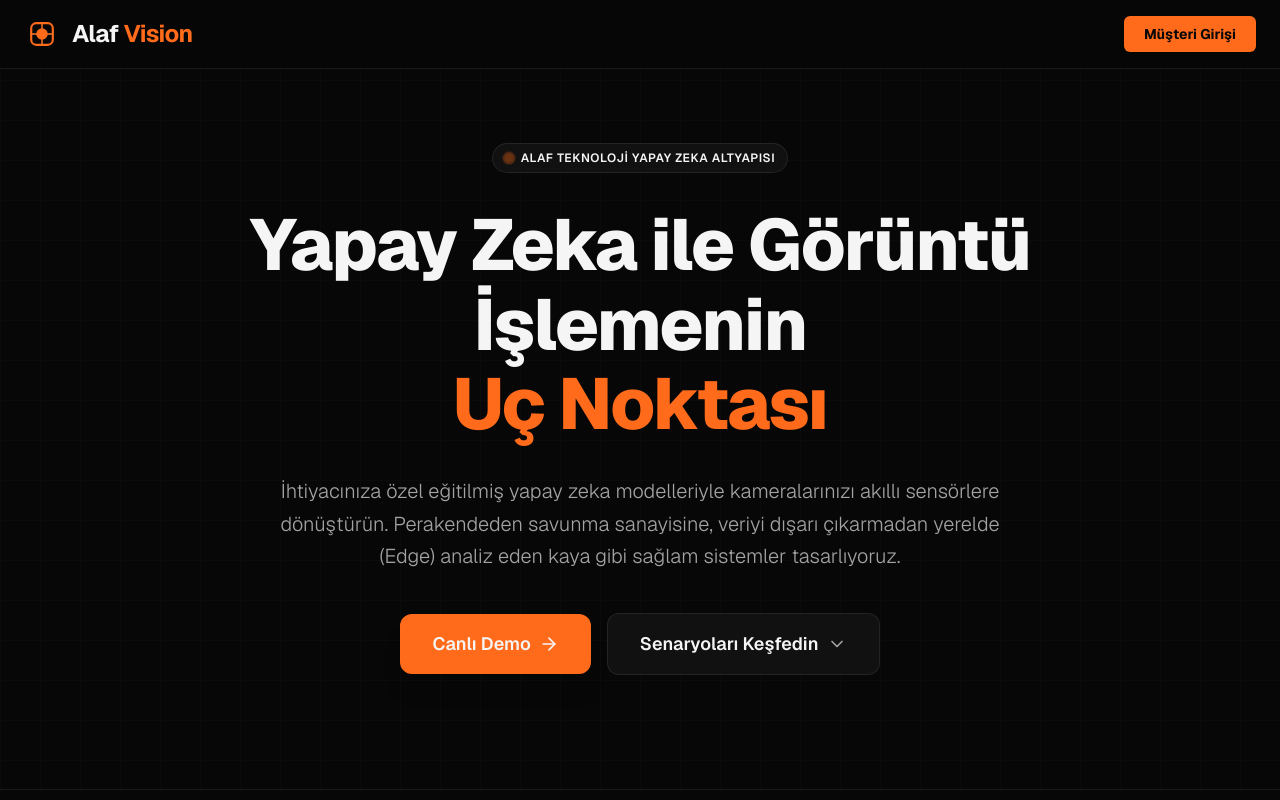
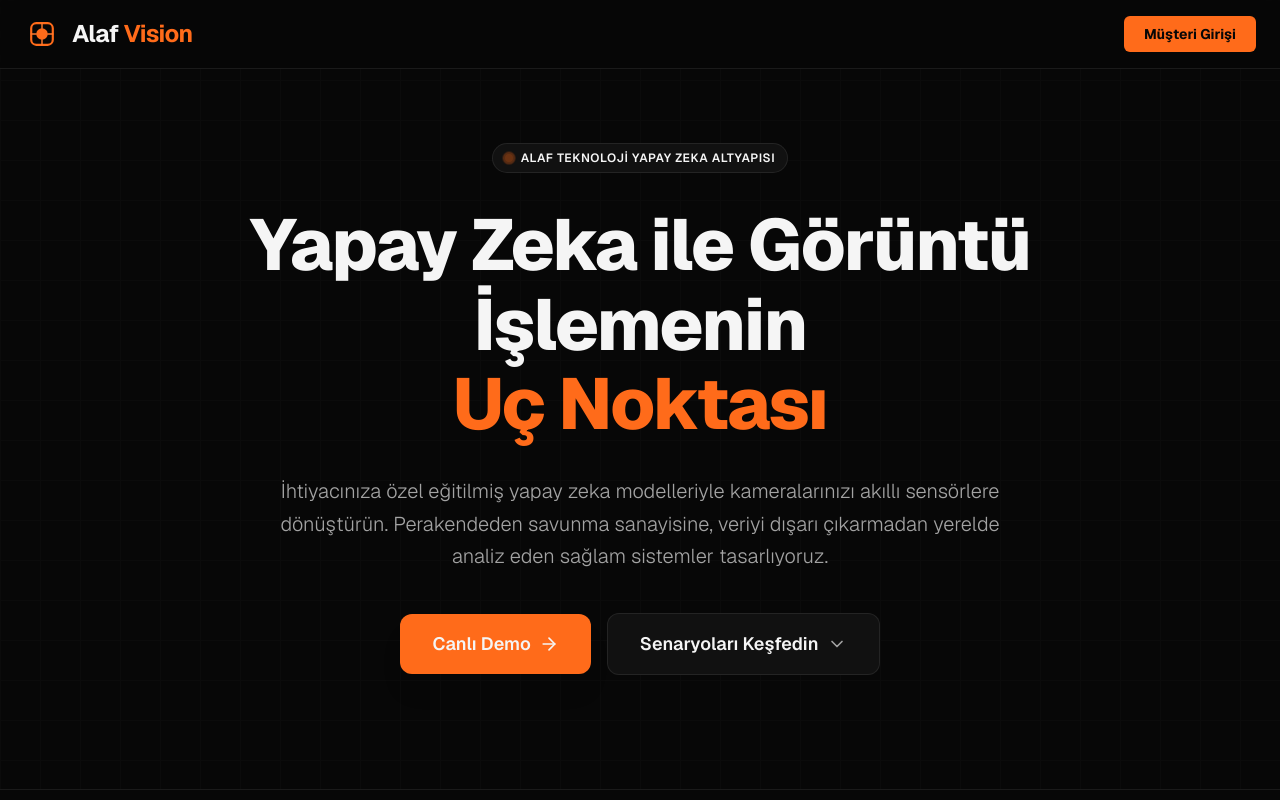
Before and after one commit to mtntasci/AlafVision, a Next.js app in the folder webapp/: page / in a window 1280 px wide. Shown: the top 800 px of the page. Built offline with nearby package versions, Linux system fonts and the light colour scheme.

Commit message:
style: adjust landing page heading spacing and refine hero description text

```diff
--- a/webapp/src/app/page.tsx
+++ b/webapp/src/app/page.tsx
@@ -51,14 +51,14 @@ export default function Home() {
         </div>
 
         <h1 className="text-5xl md:text-7xl font-extrabold tracking-tight mb-8 text-primary-text max-w-5xl mx-auto leading-[1.1]">
-          Yapay Zeka ile Görüntü İşlemenin<br className="hidden md:block" />
+          Yapay Zeka ile Görüntü İşlemenin <br className="hidden md:block" />
           <span className="text-accent">
             Uç Noktası
           </span>
         </h1>
 
         <p className="text-lg md:text-xl text-secondary-text max-w-3xl mx-auto mb-10 leading-relaxed font-light">
-          İhtiyacınıza özel eğitilmiş yapay zeka modelleriyle kameralarınızı akıllı sensörlere dönüştürün. Perakendeden savunma sanayisine, veriyi dışarı çıkarmadan yerelde (Edge) analiz eden kaya gibi sağlam sistemler tasarlıyoruz.
+          İhtiyacınıza özel eğitilmiş yapay zeka modelleriyle kameralarınızı akıllı sensörlere dönüştürün. Perakendeden savunma sanayisine, veriyi dışarı çıkarmadan yerelde analiz eden sağlam sistemler tasarlıyoruz.
         </p>
 
         <div className="flex flex-col sm:flex-row items-center gap-4">
```
